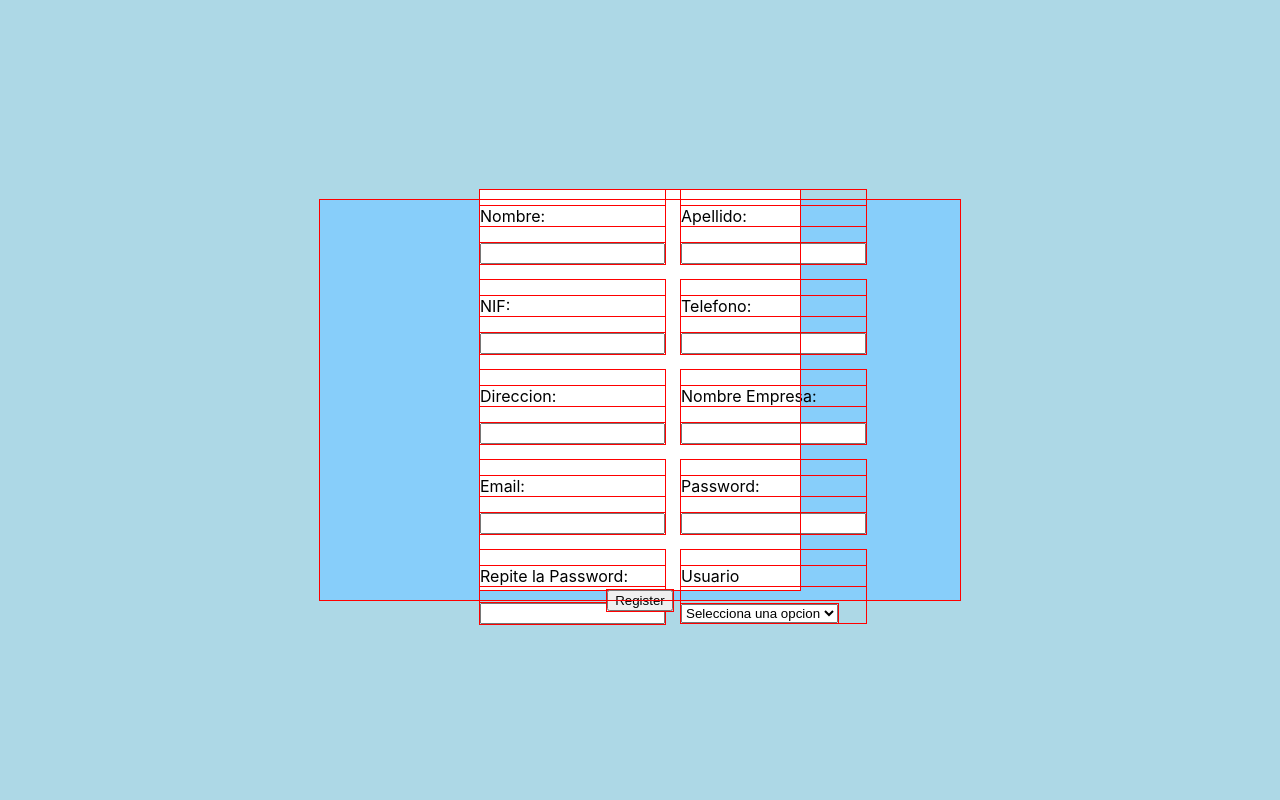
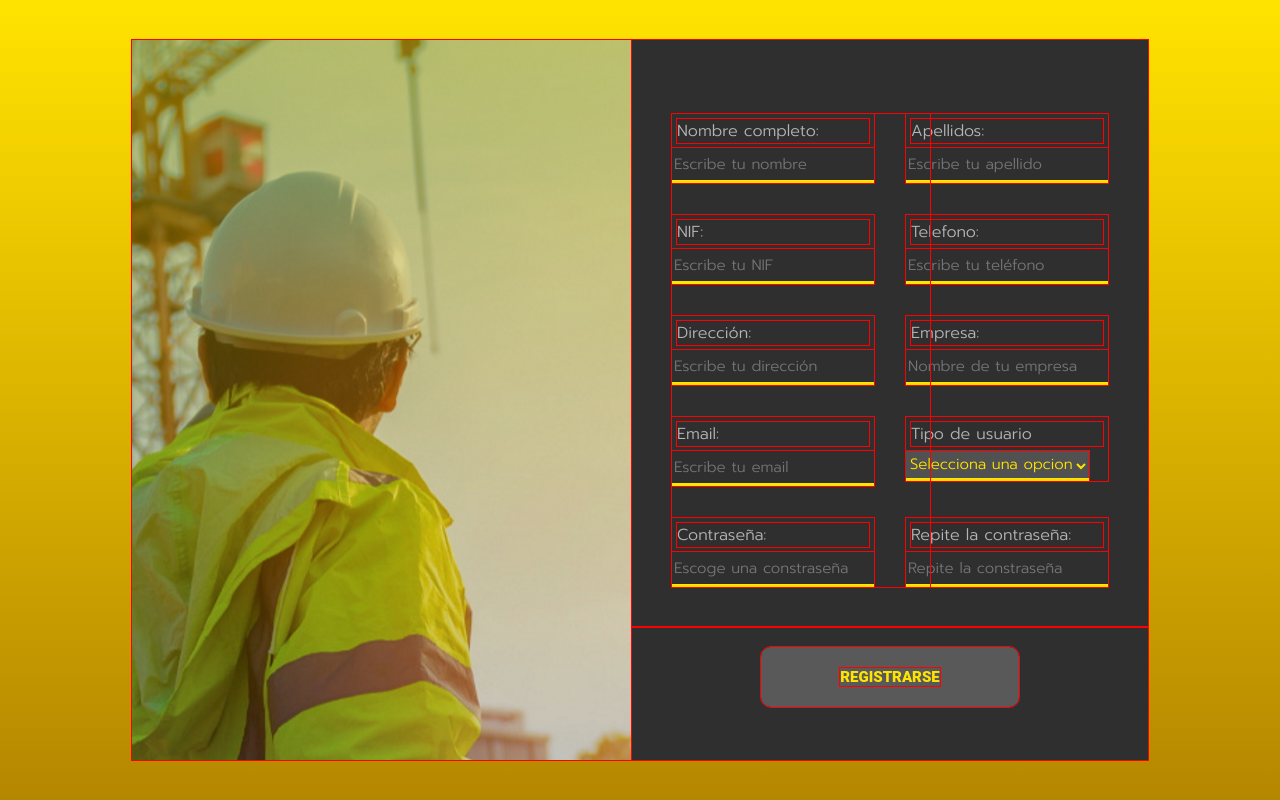
Before and after one commit to Germanilu/Constru-IT, a React (Create React App) app: page /register in a window 1280 px wide. Built offline with nearby package versions, Linux system fonts and the light colour scheme.

Commit message:
feat:home-login-register

```diff
--- a/src/Containers/Home/Home.jsx
+++ b/src/Containers/Home/Home.jsx
@@ -9,9 +9,9 @@ import Login from "../Login/Login";
 function Home () {
 
   return (
-    <section >
+    <section className="home-page">
       <div className="navbar">
-        <button className="login-nav">Log-in</button>
+        <a href="#login"><button className="login-nav"><span>Log-in</span></button></a>
       </div>
 
       <div className="intro-txt">
--- a/src/Containers/Home/Home.scss
+++ b/src/Containers/Home/Home.scss
@@ -1,23 +1,64 @@
 @import '../../../global.scss';
+@import url('https://fonts.googleapis.com/css2?family=Prompt:wght@300&display=swap');
 
-section {
+.home-page {
   background: linear-gradient(rgba(65, 65, 65, 0.5), rgba(0, 0, 0, 0.5)), url("../../img/backg.jpg");
   background-position: center;
   background-repeat: no-repeat;
   background-size: cover;
 	background-attachment: fixed;
 	background-color: transparent;
+  width: 100%;
+  height: 200vh;
 }
 
+
 .login-nav {
-  font-family: Cambria, Cochin, Georgia, Times, 'Times New Roman', serif;
-  font-weight: 800;
+  display: inline-flex;
+  align-items: center;
+  justify-content: center;
+  margin: 20px;
   width: 200px;
   height: 50px;
-  margin: 50px;
-  background-color: rgb(212, 176, 0);
+  background-image: linear-gradient(to bottom, #ffe400, #eecb00, #dbb400, #c89d00, #b48700);
+  color:  #2c2c2c;
+  font-family: 'Prompt';
+  font-weight: 800;
+  text-decoration: none;
+  border: 0px solid rgb(106, 106, 106);
+  cursor: pointer;
+  text-transform: uppercase;
+  text-decoration: none;
+  transition: .3s ease all;
   border-radius: 10px;
-  cursor: pointer;
+  position: relative;
+  overflow: hidden;
+}
+
+.login-nav::after {
+  content: "";
+  width: 100%;
+  height: 100%;
+  background-color: rgba(61, 61, 61, 0.882);
+  position: absolute;
+  z-index: 1;
+  top: -60px;
+  left: 0;
+  transition: .3s ease-in-out;
+}
+
+.login-nav span {
+  position: relative;
+  z-index: 2;
+  transition: .3s ease all;
+}
+
+.login-nav:hover::after{
+  top: 0;
+}
+
+.login-nav:hover {
+  color: #ffe400;;
 }
 
 .navbar {
@@ -38,6 +79,7 @@ section {
 .intro-txt h1 {
   font-size: 70px;
   color: #fff;
+  font-family: 'Prompt';
 }
 
 .intro-txt p {
@@ -46,11 +88,12 @@ section {
   color: #fff;
   width: 50%;
   text-align: center;
+  font-family: 'Prompt';
+  font-weight: 800;
 }
 
 .info-user {
-  background-color: #fff;
-  filter: opacity(0.5);
+  background-color: rgba(255, 255, 255, 0.6);
   width: 70%;
   margin: 0 auto;
   border-radius: 30px;
@@ -64,6 +107,7 @@ section {
  align-items: center;
  margin: 50px;
  text-align: center;
+ font-family: 'Prompt';
 }
 
 .icons img {
--- a/src/Containers/Login/Login.jsx
+++ b/src/Containers/Login/Login.jsx
@@ -42,20 +42,20 @@ const Login = () => {
     }
 
     return(
-        <div className="loginDesign">
+        <section className="loginDesign" id="login">
 
             <div className="loginInputs">
             <div className="loginLogo">
                 <img className="logo-login" src={logo} alt="logo"/>
                 <h1>Constru-IT</h1>
             </div>
-            <h1>Ingresar</h1>
+            <h1>Bienvenido/a</h1>
             <input type="text" name="email" title="email" placeholder="Escribe tu email" onChange={updateCredentials}/>
             <input type="text" name="password" title="password" placeholder="Contraseña" onChange={updateCredentials} />
             {outputAttempt}
-            <button className="login-home btn1" type="submit" onClick={() => attemptLogin()}><span>Accede</span></button>
+            <button className="login-home btn1" type="submit" onClick={() => attemptLogin()}><span>Ingresar</span></button>
             </div>
-        </div>
+        </section>
     );
 }
 
--- a/src/Containers/Register/Register.jsx
+++ b/src/Containers/Register/Register.jsx
@@ -1,6 +1,7 @@
 import React, { useState } from 'react';
 import './Register.scss'
 import axios from 'axios'
+
 const Register = () => {
     //Hooks
     const [userData, setUserData] = useState({
@@ -96,56 +97,58 @@ const Register = () => {
 
     return(
         <div className='registerDesign'>
+            <div className="registerImg"></div>
             <div className="registerBlock">
                 <div className="registerInput">
                     <div className="inputBlock">
-                        <p>Nombre:</p>
-                        <input type="text" name='name' title='name' onChange={updateUserData} />
+                        <p>Nombre completo:</p>
+                        <input type="text" name='name' title='name' placeholder='Escribe tu nombre' onChange={updateUserData} />
                     </div>
                     <div className="inputBlock">
-                        <p>Apellido:</p>
-                        <input type="text" name='surname' title='surname' onChange={updateUserData} />
+                        <p>Apellidos:</p>
+                        <input type="text" name='surname' title='surname' placeholder='Escribe tu apellido' onChange={updateUserData} />
                     </div>
                     <div className="inputBlock">
                         <p>NIF:</p>
-                        <input type="text" name='nif' title='nif' onChange={updateUserData} />
+                        <input type="text" name='nif' title='nif' placeholder='Escribe tu NIF' onChange={updateUserData} />
                     </div>
                     <div className="inputBlock">
                         <p>Telefono:</p>
-                        <input type="text" name='mobile' title='mobile' onChange={updateUserData} />
+                        <input type="text" name='mobile' title='mobile' placeholder='Escribe tu teléfono' onChange={updateUserData} />
                     </div>
                     <div className="inputBlock">
-                        <p>Direccion:</p>
-                        <input type="text" name='address' title='address' onChange={updateUserData} />
+                        <p>Dirección:</p>
+                        <input type="text" name='address' title='address' placeholder='Escribe tu dirección' onChange={updateUserData} />
                     </div>
                     <div className="inputBlock">
-                        <p>Nombre Empresa:</p>
-                        <input type="text" name='businessName' title='businessName' onChange={updateUserData} />
+                        <p>Empresa:</p>
+                        <input type="text" name='businessName' title='businessName' placeholder='Nombre de tu empresa' onChange={updateUserData} />
                     </div>
                     <div className="inputBlock">
                         <p>Email:</p>
-                        <input type="text" name='email' title='email' onChange={updateUserData} />
+                        <input type="text" name='email' title='email' placeholder='Escribe tu email' onChange={updateUserData} />
                     </div>
-                    <div className="inputBlock">
-                        <p>Password:</p>
-                        <input type="text" name='password' title='password' onChange={updateUserData} />
-                    </div>
-                    <div className="inputBlock">
-                        <p>Repite la Password:</p>
-                        <input type="text" onChange={e => setPasswordVerification(e.target.value)} />
-                    </div>
-                    {/* //Seleccion de role */}
-                    <div className="inputBlock">
-                        <p>Usuario</p>
+                     {/* //Seleccion de role */}
+                     <div className="inputBlock">
+                        <p>Tipo de usuario</p>
                         <select  onChange={e => setRoleSelected(e.target.value)}>
                             <option value="none">Selecciona una opcion</option>
                             <option value="client">Cliente</option>
                             <option value="projectManager">Project Manager</option>
                         </select>
                     </div>
+                    <div className="inputBlock">
+                        <p>Contraseña:</p>
+                        <input type="text" name='password' title='password' placeholder='Escoge una constraseña' onChange={updateUserData} />
+                    </div>
+                    <div className="inputBlock">
+                        <p>Repite la contraseña:</p>
+                        <input type="text" placeholder='Repite la constraseña' onChange={e => setPasswordVerification(e.target.value)} />
+                    </div>
+
                 </div>
                     <div className="messageError">{outputAttempt}</div>
-                    <button onClick={() => registerUser()}>Register</button>
+                    <button className="registerButton" onClick={() => registerUser()}><span>Registrarse</span></button>
             </div>
         </div>
     );
--- a/src/Containers/Register/Register.scss
+++ b/src/Containers/Register/Register.scss
@@ -1,32 +1,139 @@
 @import '../../../global.scss';
+@import url('https://fonts.googleapis.com/css2?family=Prompt:wght@300&display=swap');
 
 
 .registerDesign{
     width: 100%;
     height: 100vh;
-    background-color: lightblue;
-    @include flex()
+    background-image: linear-gradient(to bottom, #ffe400, #eecb00, #dbb400, #c89d00, #b48700);
+    @include flex();
+
 }
 
 .registerBlock{
-    width: 50%;
-    height: 50%;
-    background-color: lightskyblue;
-    @include flex();
+    height: 90%;
+    border-radius: 0px;
+    background-color: #2f2f2f;
+    display: flex;
     flex-direction: column;
+    justify-content: center;
 }
 
 .registerInput{
     width: 50%;
-    height: 100%;
-    background-color: white;
+    margin: 40px;
     display: grid;
     grid-template-columns: repeat(2,auto);
     grid-template-rows: repeat(auto,auto);
-    gap: 1em;
+    gap: 2em;
+
 }
 
 .inputBlock{
     width: 100%;
     height: max-content;
 }
+
+.inputBlock p{
+    color: rgb(181, 181, 181);
+    font-family: 'Prompt';
+    margin: 5px;
+}
+
+.inputBlock input{
+    background-color: transparent;
+    border: none;
+    height: 30px;
+    border-bottom: 3px solid #ffe400;
+    color: #fff;
+    transition: .3s;
+    font-family: 'Prompt';
+    font-size: 15px;
+}
+
+.inputBlock input:hover{
+    background-color: rgb(81, 81, 81);
+    border: none;
+    border-bottom: 3px solid #ffe400;
+}
+
+.inputBlock select{
+    background-color: transparent;
+    border: none;
+    height: 30px;
+    color: #ffe400;
+    border-bottom: 3px solid #ffe400;
+    transition: .3s;
+}
+
+.inputBlock select{
+    height: 30px;
+    font-family: 'Prompt';
+    font-size: 15px;
+    transition: .3s;
+    background-color: rgb(81, 81, 81);
+}
+
+.inputBlock select:hover {
+    background-color: rgb(81, 81, 81);
+}
+
+.registerImg {
+     width: 500px;
+     height: 90%;
+     background: linear-gradient(rgba(255, 230, 0, 0.461), rgba(255, 238, 163, 0)), url("../../img/register-img.jpg");
+     background-position: center;
+     background-repeat: no-repeat;
+     background-attachment: fixed;
+}
+
+.registerButton {
+    @include flex();
+    width: 50%;
+    margin: 0 auto;
+    margin-bottom: 20px;
+    margin-top: 20px;
+    display: inline-flex;
+    align-items: center;
+    justify-content: center;
+    height: 60px;
+    background-color: rgba(95, 95, 95, 0.882);
+    color:  #ffe400;;
+    font-family: 'Roboto';
+    font-size: 15px;
+    font-weight: 800;
+    text-decoration: none;
+    border: none;
+    cursor: pointer;
+    text-transform: uppercase;
+    transition: .3s ease all;
+    border-radius: 10px;
+    position: relative;
+    overflow: hidden;
+}
+
+.registerButton::after {
+    content: "";
+    width: 100%;
+    height: 100%;
+    background-image: linear-gradient(to bottom, #ffe400, #eecb00, #dbb400, #c89d00, #b48700);
+    position: absolute;
+    z-index: 1;
+    top: -60px;
+    left: 0;
+    transition: .3s ease-in-out;
+}
+
+.registerButton span {
+    position: relative;
+    z-index: 2;
+    transition: .3s ease all;
+}
+
+.registerButton:hover::after{
+    top: 0;
+}
+
+.registerButton:hover {
+    color: black;
+}
```
Also changed, not shown: src/Containers/Login/Login.scss (+16 -12 lines), global.scss (line endings or trailing spaces), src/img/build-your-life-vertical-banner-with-silhouettes-crane-unfinished-building-sunset-background-flat-illustration_1284-29080.jpg (added), src/img/register-img.jpg (added).
